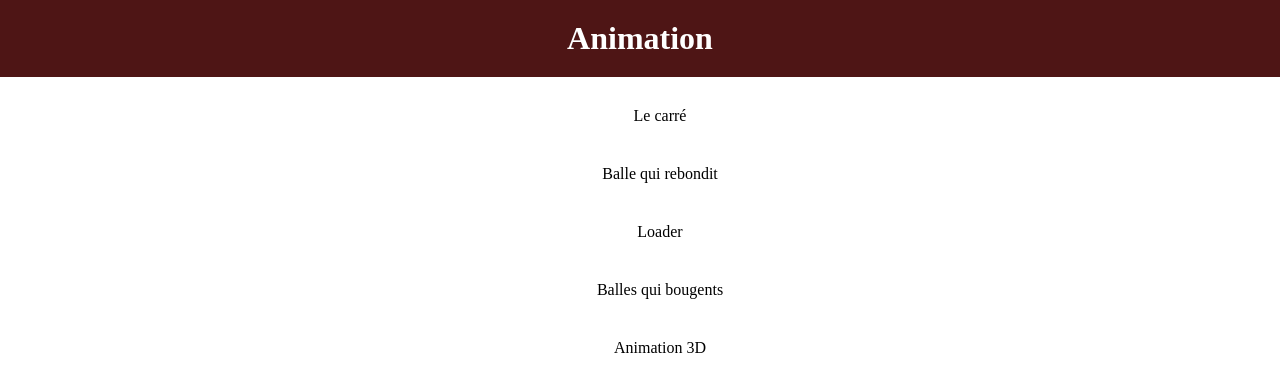
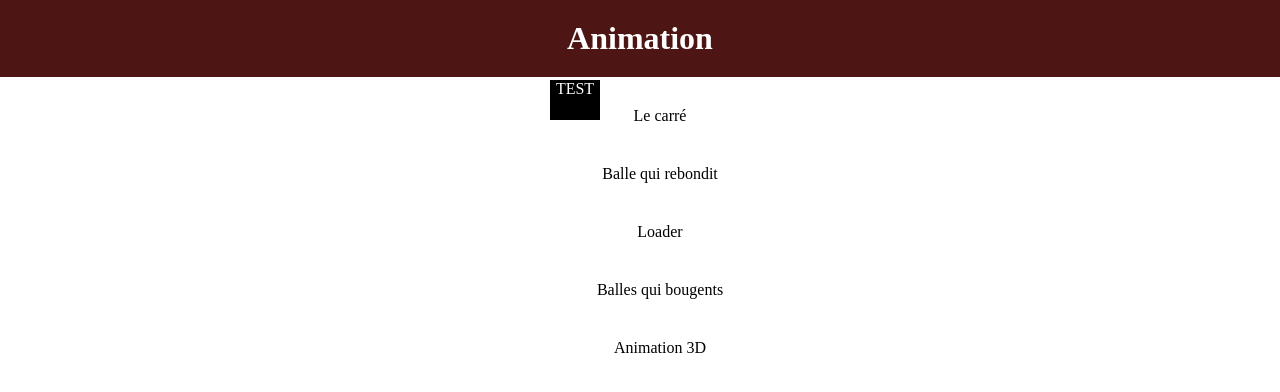
Before and after one commit to Andiii99/Animation, a plain HTML site: page index.html in a window 1280 px wide. Drawn offline with Linux system fonts and the light colour scheme.

Commit message:
animation

```diff
--- a/index.html
+++ b/index.html
@@ -25,5 +25,15 @@
             </nav>
         </section>
     </article>
+    <article>
+        <section>
+            <div class="menu">
+                <p>
+                    TEST
+
+                </p>
+            </div>
+        </section>
+    </article>
 </body>
 </html>
--- a/styles/general.css
+++ b/styles/general.css
@@ -21,3 +21,17 @@
     color: black;
     text-decoration: none;
 }
+.menu{
+    background-color: black;
+    color: white;
+    text-align: center;
+    height: 40px;
+    width: 50px;
+    position: absolute;
+    top: 80px;
+    left: 550px;
+    transition: 5s;
+}
+.menu:hover{
+    height: 400px;
+}
```
